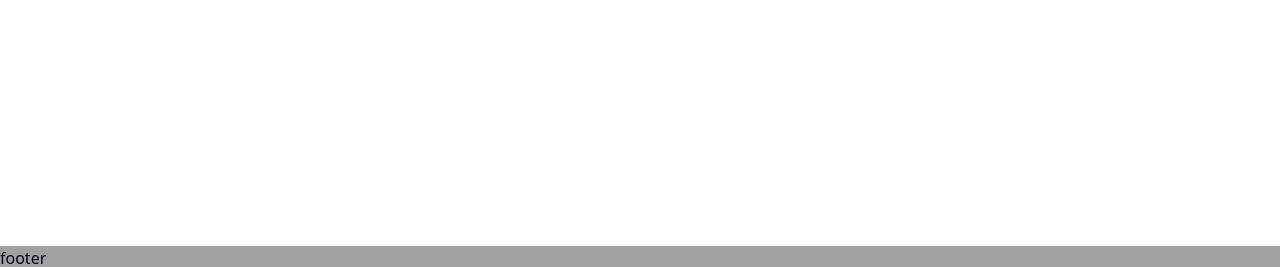
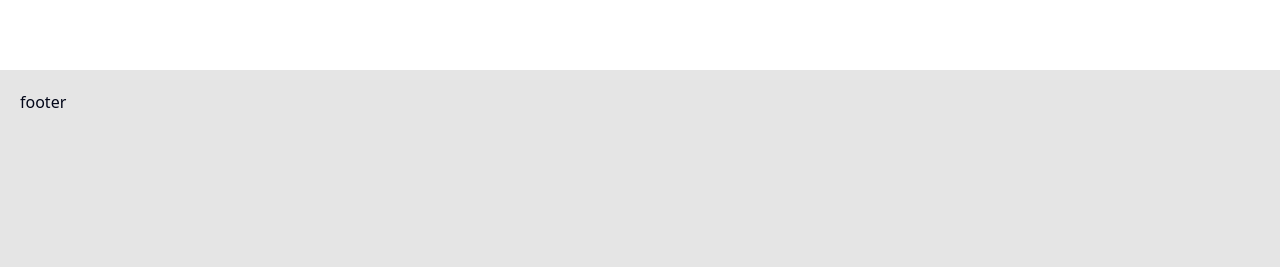
Before and after one commit to CHALLKATHON-Official/2025_CHALLKATHON_LaVoz_FE, a React (Vite) app in the folder challkathon_lavoz_react/: page / in a window 1280 px wide. Shown: the part 530-797 px from the top of the page. Built offline with nearby package versions, Linux system fonts and the light colour scheme.

Commit message:
fix: footer height

```diff
--- a/challkathon_lavoz_react/src/Layout/Footer.tsx
+++ b/challkathon_lavoz_react/src/Layout/Footer.tsx
@@ -1,5 +1,7 @@
 const Footer = () => {
-  return <div className="w-full bg-neutral-400">footer</div>;
+  return (
+    <div className="w-full bg-neutral-200 h-[200px] px-5 py-5">footer</div>
+  );
 };
 
 export default Footer;
```
